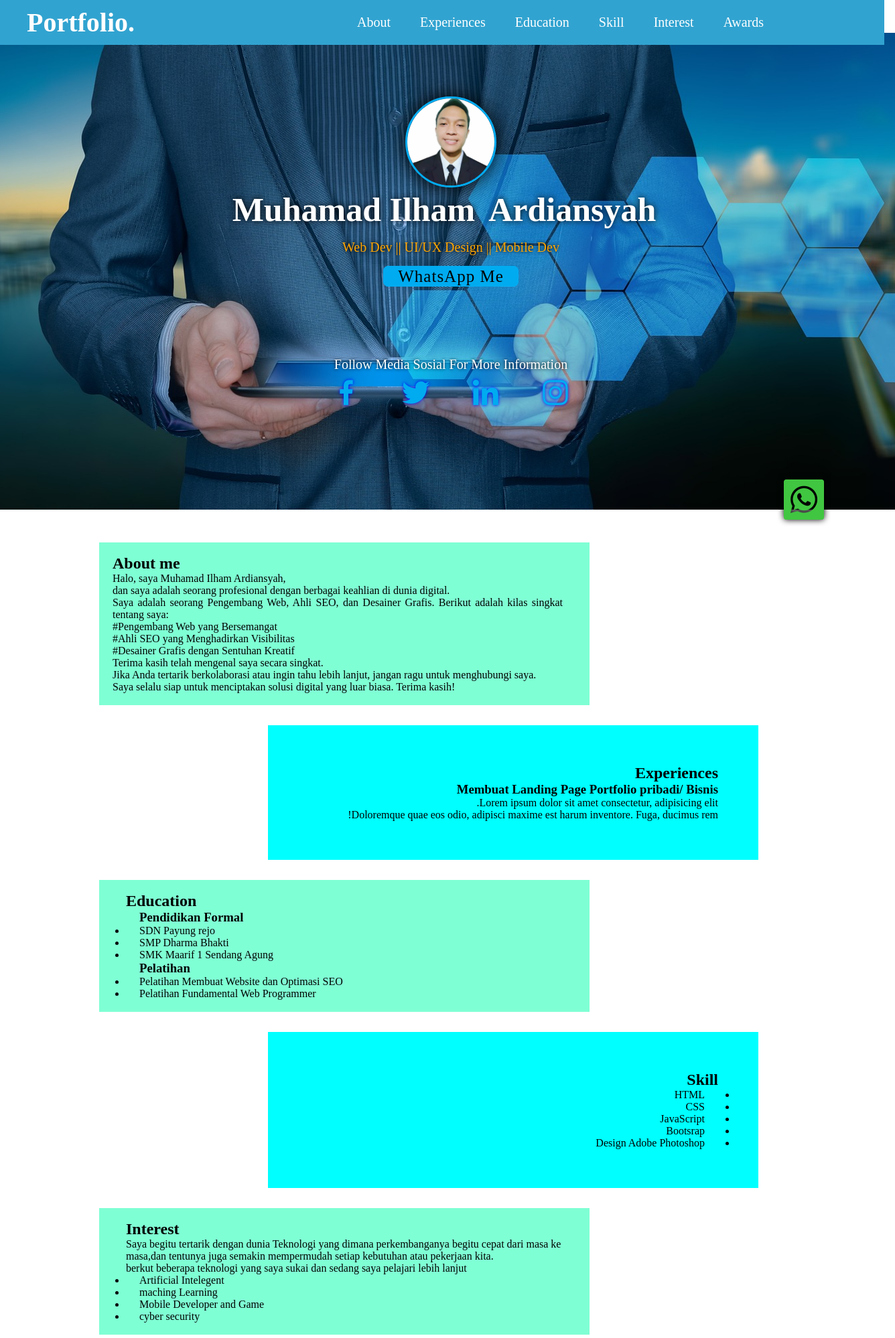
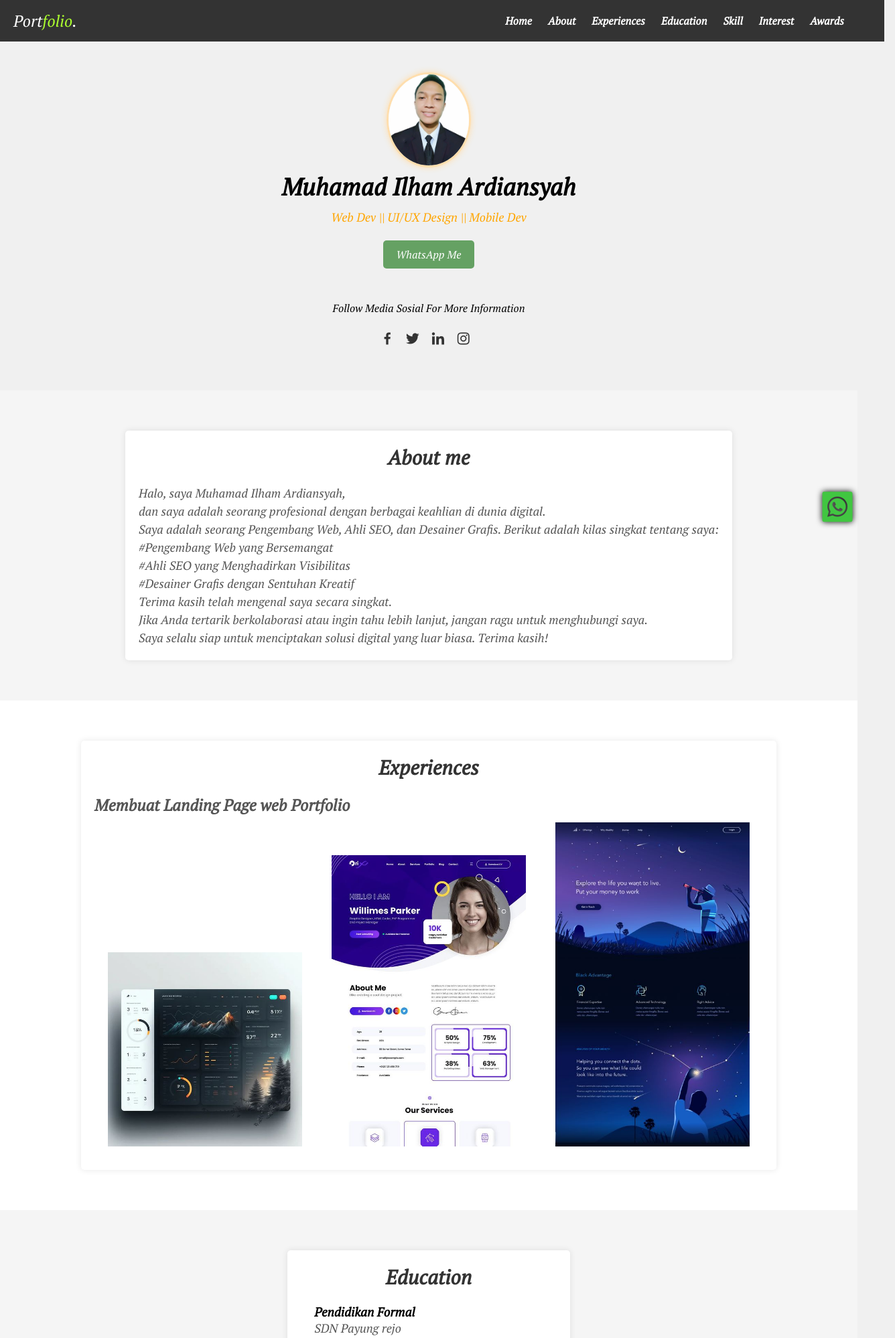
Before and after one commit to ardiansyahilham28/Final-Project-Batch13, a plain HTML site: page index.html in a window 1280 px wide. Shown: the top 1998 px of the page at 67% size, 1336 px wide, since content can reach past the window. Drawn offline with nearby package versions, Linux system fonts and the light colour scheme.

Commit message:
update final project

```diff
--- a/index.html
+++ b/index.html
@@ -13,39 +13,50 @@
 </head>
 <body>
   <header class="header">
-    <a href="#" class="logo">Portfolio.</a>
+    <a href="#Home" class="logo">Port<span style="color: greenyellow;">folio</span>.</a>
+    <div class="menu-toggle">
+        <div class="bar"></div>
+        <div class="bar"></div>
+        <div class="bar"></div>
+    </div>
+
     <nav class="navbar">
-        <a href="#About" class="">About</a>
-        <a href="#experiences">Experiences</a>
-        <a href="#education">Education</a>
-        <a href="#skill">Skill</a>
-        <a href="#interest">Interest</a>
-        <a href="#awards">Awards</a>
+        <ul>
+            <li><a href="#Home">Home</a></li>
+            <li><a href="#About">About</a></li>
+            <li><a href="#experiences">Experiences</a></li>
+            <li><a href="#education">Education</a></li>
+            <li><a href="#skill">Skill</a></li>
+            <li><a href="#interest">Interest</a></li>
+            <li><a href="#awards">Awards</a></li>
+        </ul>
     </nav>
   </header>
 
+
+
   <section id="Home">
     <div class="contain">
-      <img src="me.jpg" alt="foto">
+      <img src="foto.jpg/me.jpg" alt="foto">
 
-        <h1 class="display">Muhamad Ilham<span>Ardiansyah</span></i></h1>
+        <h1 class="display">Muhamad Ilham <span>Ardiansyah</span></i></h1>
           <p class="lead" style="color: orange;">Web Dev || UI/UX Design || Mobile Dev</p><br>
 
       <div class="btn-box">
-        <a href="#">WhatsApp Me</a>
+        <a href="https://wa.me/6285841070890" target="_blank">WhatsApp Me</a>
       </div>
 
       <div>
-        <p style="color: white;">Follow Media Sosial For More Information</p>
+        <p>Follow Media Sosial For More Information</p>
       </div>
 
       <a href="https:wa.me/6285841070890" target="_blank" style="color: rgb(65, 198, 65);"  class="wa"><i class='bx bxl-whatsapp-square'></i></a>
 
      <div class="sosmed">
-      <a href="#"><i class='bx bxl-facebook' ></i></box-icon></a>
-      <a href="#"><i class='bx bxl-twitter'></i></box-icon></a>
-      <a href="#"><i class='bx bxl-linkedin' ></i></box-icon></a>
-      <a href="#"><i class='bx bxl-instagram' ></i></box-icon></a>
+      <a href="https://www.facebook.com/profile.php?id=100011519889849" target="_blank"><i class='bx bxl-facebook' ></i></box-icon></a>
+      <a href="https://x.com/hams_ardiansyah?t=2J4IilCNl1foA8AaQUGlkw&s=09" target="_blank"><i class='bx bxl-twitter'></i></box-icon></a>
+      <a href="https://www.linkedin.com/in/muhammad-ilham-ardiansyah-a64988228" target="_blank"><i class='bx bxl-linkedin' ></i></box-icon></a>
+      <a href=https://instagram.com/ardiansyahilham28?igshid=YTQwZjQ0NmI0OA==" target="_blank"><i class='bx bxl-instagram' ></i></box-icon></a>
       </div>
     </div>
   </section>
@@ -66,15 +77,17 @@
         Terima kasih telah mengenal saya secara singkat. <br>
         Jika Anda tertarik berkolaborasi atau ingin tahu lebih lanjut, jangan ragu untuk menghubungi saya. <br>
         Saya selalu siap untuk menciptakan solusi digital yang luar biasa. Terima kasih!</p>
-
     </div>
   </section>
 
   <section id="experiences">
     <div class="container">
       <h2>Experiences</h2>
-        <h3>Membuat Landing Page Portfolio pribadi/ Bisnis</h3>
-        <p>Lorem ipsum dolor sit amet consectetur, adipisicing elit. <br> Doloremque quae eos odio, adipisci maxime est harum inventore. Fuga, ducimus rem!</p>
+        <h3>Membuat Landing Page web Portfolio</h3>
+        <img src="foto.jpg/lp4.jpg" alt="landing page project">
+        <img src="foto.jpg/lp2.jpg" alt="landing page project">
+        <img src="foto.jpg/lp3.jpg" alt="landing page project">
+        <p></p>
     </div>
   </section>
 
@@ -97,11 +110,19 @@
     <div class="container">
       <h2>Skill</h2>
       <ul>
-        <li>HTML</li>
-        <li>CSS</li>
-        <li>JavaScript</li>
-        <li>Bootsrap</li>
-        <li>Design Adobe Photoshop</li>
+        <li><i class='bx bxl-html5'>html5</i></li>
+        <li><i class='bx bxl-css3'>css</i></li>
+        <li><i class='bx bxl-javascript'>javascript</i></li>
+      </ul>
+      <ul>
+        <li><i class='bx bxl-bootstrap'>Bootstrap</i></li>
+        <li><i class='bx bxl-github'>github</i></li>
+        <li><i class='bx bxl-react'>react js</i></li>
+      </ul>
+      <ul>
+        <li><i class='bx bxl-sketch'>Design</i></li>
+        <li><i class='bx bxl-wordpress'>wordpress</i></li>
+        <li><i class='bx bx-search-alt-2'>SEO</i></li>
       </ul>
     </div>
   </section>
@@ -109,7 +130,8 @@
   <section id="interest">
     <div class="container">
       <h2>Interest</h2>
-      <p>Saya begitu tertarik dengan dunia Teknologi yang dimana perkembanganya begitu cepat dari masa ke masa,dan tentunya juga semakin mempermudah setiap kebutuhan atau pekerjaan kita.</p>
+      <p>Saya begitu tertarik dengan dunia Teknologi yang dimana perkembanganya begitu cepat dari masa ke masa,<br>
+        dan tentunya juga semakin mempermudah setiap kebutuhan atau pekerjaan kita.</p>
       <p>berkut beberapa teknologi yang saya sukai dan sedang saya pelajari lebih lanjut </p>
       <ul>
         <li>Artificial Intelegent</li>
--- a/styles.css
+++ b/styles.css
@@ -1,224 +1,364 @@
 *{
   margin: 0;
-    padding-right: 20px;
-    padding-left: 20px;
-    font-family: 'Cormorant Garamond', serif;
+  padding: 0;
 }
 
-body{
-    background:white;
-    color: black;
+body {
+  background-color: #f0f0f0;
+  font-family: 'PT Serif', serif; /* Use the Google Font you imported */
 }
 
-.header{
-    background: #31a3d0;
-    position:absolute;
-    top: 0;
-    left: 0;
-    right:4rem;
+.header {
+  position: fixed;
+  transition: top .3s ease;
   width: 100%;
-    padding: 10px 20px;
+  background-color: #333;
+  color: white;
   display: flex;
   justify-content: space-between;
-    align-items:center;
-    z-index: 100;
+  align-items: center;
+  padding: 10px 20px ;
 }
 
-.logo{
-    font-size: 40px;
+.logo {
+  font-size: 24px;
+  text-decoration: none;
+  color: white;
+}
+
+.logo a:hover{
+  color: #4a7d4b;
+}
+
+.navbar {
+  margin-right: 30px;
+}
+
+.navbar a {
     color: white;
     text-decoration: none;
-    font-weight: 600;
-    font-family: 'Times New Roman', Times, serif;
+    margin-left: 20px;
+    font-weight: bold;
+    padding: 1px px;
+}
+ .navbar a:hover{
+  color: #65a163;
+ }
+.navbar ul {
+  list-style: none;
+  margin: 0;
+  padding: 10px;
 }
 
-.logo:hover{
-    color: rgb(49, 42, 251);
+.navbar li {
+  display: inline;
+  margin-right: 0;
 }
 
-.navbar{
-    padding-right: 140px;
+.menu-toggle {
+  display: none;
+  cursor: pointer;
+}
+
+.bar {
+  width: 30px;
+  height: 3px;
+  background-color: #333;
+  margin: 6px 0;
+  transition: 0.4s;
+}
+
+/* Tampilan responsif */
+@media screen and (max-width: 687px) {
+  .header{
+    justify-content: space-between;
+  }
+  .contain img {
+    margin-top: 3rem;
+  }
+
+  .menu-toggle {
+      display: block;
+      color: #fff;
+  }
+  .menu-toggle div {
+    display: block;
+    width: 28px;
+    height: 3px;
+    margin-right: 30px;
+    background-color: #f5f5f5;
+  }
+  .navbar {
+      display: none;
+      flex-direction: column;
+      background-color: #333;
+      position: absolute;
+      top: 50px;
+      left: 0;
+      width: 100%;
+      padding: 5px 0;
+  }
+
+  .navbar.active {
+      display: flex;
+  }
+
+  .navbar ul {
+      align-items: flex-end;
+  }
+
+  .navbar li {
+    display: inline;
+      margin: 0px 0;
+      justify-content: center;
 
   }
 
   .navbar a {
-    padding-top: 50%;
-    font-size: 20px;
-    color: white;
-    text-decoration: none;
-    font-weight: 500;
-    margin-left: 0px;
-    transition: .3s;
+      color: #fff;
+  }
 }
 
-.navbar a:hover, .navbar a.active{
-    color: rgb(47, 20, 224);
+.container {
+  background-color: white;
+  padding: 20px;
+  margin: 20px;
+  border-radius: 5px;
+  box-shadow: 0px 0px 10px rgba(0, 0, 0, 0.1);
 }
 
 #Home {
-    background-image: url(foto.jpg/bg1.jpg);
-    width: 108%;
-    background-position: 7%;
-    background-repeat: no-repeat;
-    margin-left:-40px;
-    text-align: center
+  text-align: center;
+  padding: 60px 0;
 }
 
-#Home p {
-    font-size: 20px;
-    padding-top: 1rem;
-    text-shadow: 0 0 5px black;
+.contain img {
+  width: 120px;
+  border-style: solid;
+  border-color: navajowhite;
+  border-radius: 100%;
+  box-shadow: 0 0 10px navajowhite;
+  margin-top: 3rem;
 }
 
-.contain{
-    margin-left: 10px;
-    padding-left: 20px;
-}
-img {
-    width: 130px;
-    padding:0 ;
-    margin-top: 9rem;
-    border-color: #00abf0;
-    border-style: solid;
-    border-radius: 100%;
-    box-shadow: 0 0 30px black;
+.display {
+  font-size: 36px;
+  margin-bottom: 10px;
 }
 
-h1{
-    font-family: 'Noto Serif JP', serif;
-    font-size: 50px ;
-    text-decoration: none;
-    color: white;
-    text-shadow: 0 0 10px black;
+.lead {
+  font-size: 18px;
 }
 
-.btn-box {
-    padding-bottom: 90px;
+.btn-box a {
+  display: inline-block;
+  padding: 10px 20px;
+  background-color: #65a163;
+  color: white;
+  text-decoration: none;
+  margin-top: 1px;
+  margin-bottom: 3rem;
+  border-radius: 5px;
+  transition: background-color 0.3s ease;
 }
 
-.btn-box a{
-    justify-content: center;
-    align-items: center;
-    width: 150px;
-    height: 200%;
-    background: #00abf0;
-    border: 2px solid #00abf0;
-    border-radius: 8px;
-    font-size: 25px;
-    color: black;
-    text-decoration: none;
-    letter-spacing: 1px;
-    transition: 0.5s;
-
+.btn-box a:hover {
+  background-color: #4a7d4b;
 }
 
-.btn-box a:hover{
-  background-color: rgb(91, 84, 219);
-  transition: 0.5s;
+/* Style the social media icons */
+.sosmed {
+  margin-top: 20px;
 }
 
-.sosmed {
-    padding-top: 5px;
-    padding-bottom: 190px;
-}
 .sosmed a {
-    padding: 5px ;
-    padding-top:0px;
-    text-align: center;
+  font-size: 24px;
+  margin-right: 10px;
+  color: #333;
   text-decoration: none;
-    font-size: 50px;
-    color: #00abf0;
-    text-shadow: 0 0 5px blue;
 }
 
-.sosmed :hover{
-    color: rgb(10, 40, 117) ;
-    transition: 0.5s;
+.sosmed a:hover {
+  color: #65a163;
 }
 
 .wa {
-    font-size: 80px;
-    position:fixed;
+  font-size: 60px;
+  position: fixed;
   bottom: 0;
   right: 0;
   text-shadow: 0 0 10px black;
 }
 
-.wa :hover {
-    color: rgb(83, 133, 8);
-    transition: 0.5s;
+footer {
+  text-align: center;
+  background-color: #333;
+  color: white;
+  padding: 10px;
 }
 
-section{
-    margin-left: 9%;
-    margin-right: 9%;
-    text-align: center;
-
+#About , #experiences , #education, #skill , #interest , #awards{
+  display: flex;
+  justify-content: center;
+  padding: 40px 0;
 }
 
-.container {
-    display:inline;
+h2 {
+  display: flex;
   justify-content: center;
-    padding: 15px;
+}
+#About {
+  background-color: #f5f5f5;
+  padding: 40px 0;
+  display: flex;
+  justify-content: center;
 }
 
-h2{
-    align-items: center;
-}
-#About {
-    text-align: justify;
-    background-color: aquamarine;
-    padding-left: 0px;
-    margin-right: 30%;
+#About h2 {
+  display: flex;
+  font-size: 30px;
+  margin-bottom: 20px;
+  color: #333;
+  justify-content: center;
 }
 
-#experiences{
-    margin-top: 30px;
-    background-color: aqua;
-    text-align: right;
-    direction: rtl;
-    margin-left: 30%;
-    padding: 40px;
+#About p {
+  font-size: 18px;
+  line-height: 1.5;
+  color: #555;
 }
 
-#education{
-    margin-top: 30px;
-    background-color: aquamarine;
-    text-align: left;
-    margin-right: 30%;
+#experiences {
+  background-color: #fff;
+  padding: 40px 0;
+}
+
+#experiences h2 {
+  font-size: 30px;
+  margin-bottom: 20px;
+  color: #333;
+}
+
+#experiences h3 {
+  font-size: 24px;
+  margin-top: 10px;
+  color: #555;
+}
+
+#experiences p {
+  font-size: 16px;
+  line-height: 1.5;
+  color: #777;
+}
+
+#experiences img{
+  width: 290px;
+  height: fit-content;
+  padding: 10px 20px;
+}
+
+#education {
+  background-color: #f5f5f5;
+  padding: 40px 0;
+}
+
+#education h2 {
+  font-size: 30px;
+  margin-bottom: 20px;
+  color: #333;
+}
+
+#education ul {
+  list-style-type: none;
+  margin: 20px 0;
+  padding-left: 20px;
+}
+
+#education li {
+  font-size: 18px;
+  margin-bottom: 10px;
+  color: #555;
 }
 
 #skill {
-    margin-top: 30px;
-    background-color: aqua;
-    text-align: right;
-    direction: rtl;
-    margin-left: 30%;
-    padding: 40px;
+  background-color: #fff;
+  padding: 40px 0;
+}
+
+#skill h2 {
+  font-size: 30px;
+  margin-bottom: 20px;
+  color: #333;
+}
+
+#skill ul {
+  list-style-type: none;
+  margin: 20px 0;
+  padding-left: 20px;
+  display:inline-flex;
+  justify-content: center;
+  flex-direction: column;
+  gap: 1px;
+}
+
+#skill li {
+  font-size: 25px;
+  margin-bottom: 10px;
+  color: #555;
 }
 
 #interest {
-    margin-top: 30px;
-    background-color: aquamarine;
-    text-align: start;
-    margin-right: 30%;
+  background-color: #f5f5f5;
+  padding: 40px 0;
+}
+
+#interest h2 {
+  font-size: 30px;
+  margin-bottom: 20px;
+  color: #333;
+}
+
+#interest p {
+  font-size: 18px;
+  line-height: 1.5;
+  color: #555;
+}
+
+#interest ul {
+  list-style-type: disc;
+  margin: 20px 0;
+  padding-left: 20px;
+}
+
+#interest li {
+  font-size: 18px;
+  color: #777;
 }
 
 #awards {
-    margin-top: 30px;
-    background-color: aqua;
-    text-align: right;
-    direction: rtl;
-    margin-left: 30%;
-    padding: 40px;
+  background-color: #fff;
+  padding: 40px 0;
 }
 
-footer{
-    display: flex;
-    justify-content: center;
-    align-items: center;
-    background-color: rgb(50, 11, 11);
-    color: white;
-    padding: 40px;
-    margin: 20px;
+#awards h2 {
+  font-size: 30px;
+  margin-bottom: 20px;
+  color: #333;
 }
+
+#awards p {
+  font-size: 18px;
+  line-height: 1.5;
+  color: #555;
+}
+
+#awards ul {
+  list-style-type: disc;
+  margin: 20px 0;
+  padding-left: 20px;
+}
+
+#awards li {
+  font-size: 18px;
+  color: #777;
+}
```
Also changed, not shown: script.js (+11 -2 lines), foto.jpg/bg1.jpg (deleted), foto.jpg/bg2.jpg (deleted), foto.jpg/lp1.jpg (added), foto.jpg/lp2.jpg (added), foto.jpg/lp3.jpg (added), foto.jpg/lp4.jpg (added), me.jpg (deleted). Lines whose indentation alone changed are shown as unchanged.
